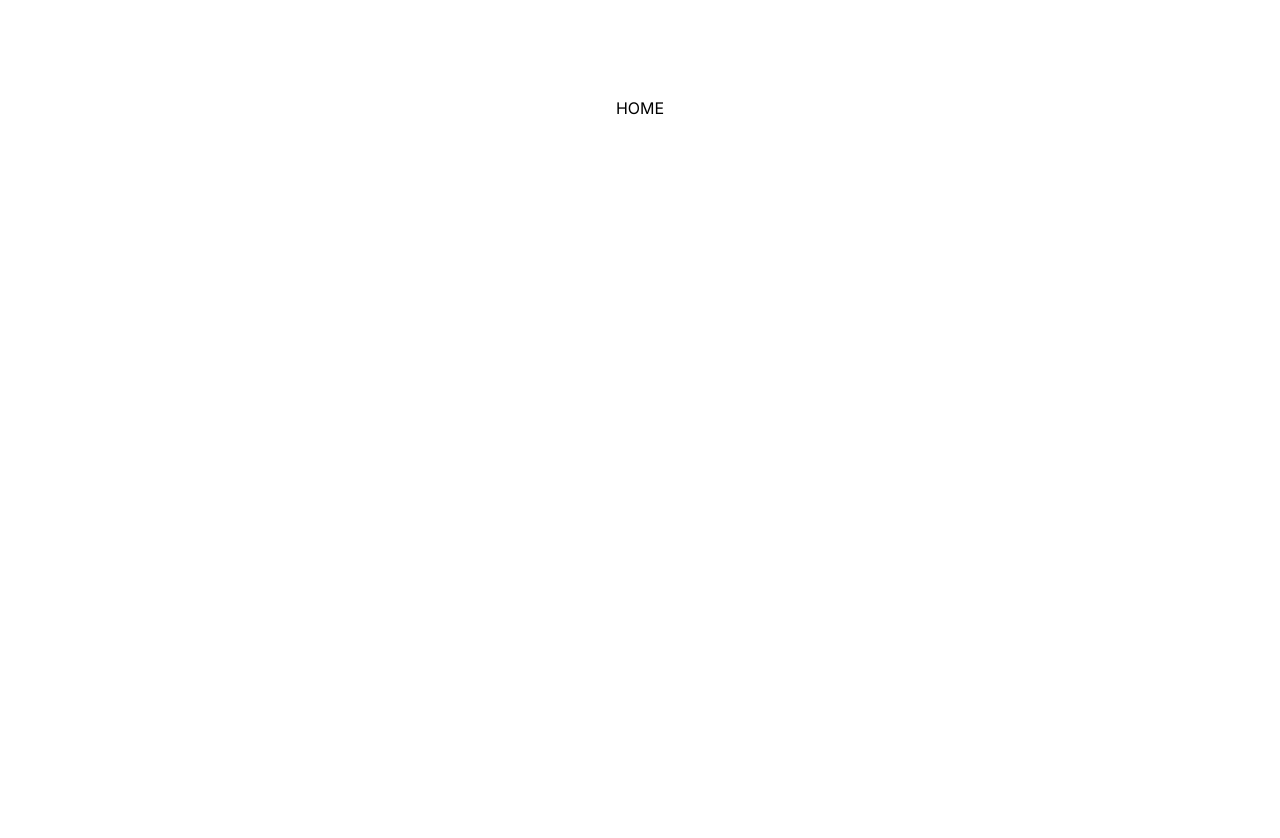
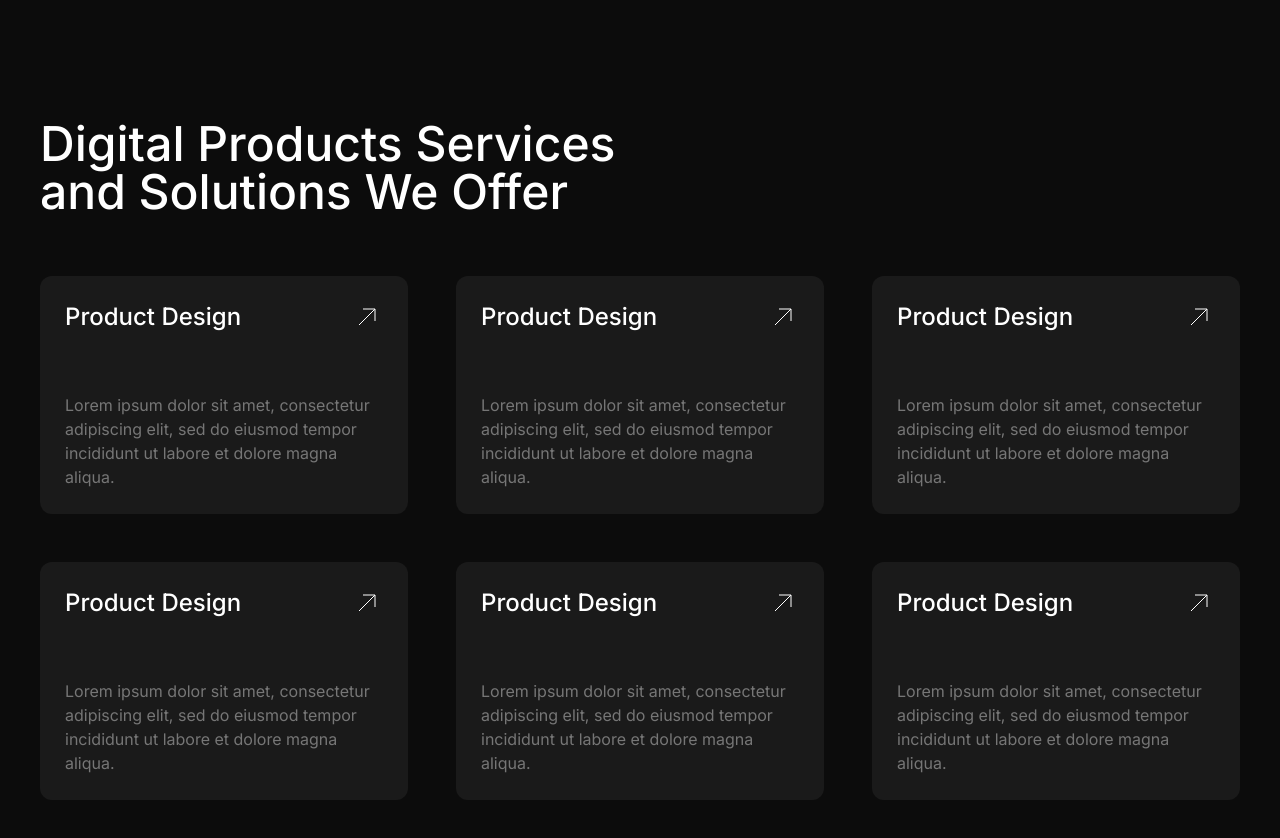
Before and after one commit to cvspan/cvspan-web, a Next.js app: page / in a window 1280 px wide. Shown: the top 838 px of the page. Before the commit the page ends 800 px from the top, so only its background shows below. Built offline with nearby package versions, Linux system fonts and the light colour scheme.

Commit message:
Create digital products section

```diff
--- /dev/null
+++ b/src/components/molecules/layout/digitalProducts/index.tsx
@@ -0,0 +1,75 @@
+import Link from 'next/link';
+import React from 'react';
+const DigitalProduct = ({ item }: { item: number }) => {
+    return (
+        <div
+            className="relative col-span-4 rounded-xl border-[1px] border-transparent bg-[#1a1a1a] p-6 hover:border-[#272727]"
+            key={item}
+        >
+            <div>
+                <div className="flex items-center justify-between">
+                    <span>
+                        <div className="text-2xl font-medium text-white">Product Design</div>
+                    </span>
+                    <svg
+                        xmlns="http://www.w3.org/2000/svg"
+                        width="32"
+                        height="32"
+                        viewBox="0 0 32 32"
+                        fill="fill-current"
+                    >
+                        <path d="M8 24L24 8M24 8H12M24 8V20" stroke="white" />
+                    </svg>
+                </div>
+                <div className="mt-[60px]">
+                    <span className="text-[#767676]">
+                        Lorem ipsum dolor sit amet, consectetur adipiscing elit, sed do eiusmod tempor incididunt ut
+                        labore et dolore magna aliqua.
+                    </span>
+                </div>
+            </div>
+            <Link
+                href="/"
+                className="absolute left-0 top-0 z-[100] block h-full w-full overflow-hidden whitespace-nowrap bg-transparent outline-none"
+            ></Link>
+        </div>
+    );
+};
+
+const DigitalProductHeader = () => {
+    return (
+        <div className="min-w-[564px]">
+            <span>
+                <h2 className="text-5xl font-medium text-white">
+                    Digital Products Services <br /> and Solutions We Offer
+                </h2>
+            </span>
+        </div>
+    );
+};
+
+const DigitalProductList = () => {
+    return (
+        <div className="pt-[60px]">
+            <div>
+                <div className="grid grid-cols-12 gap-12">
+                    {Array.from([1, 2, 3, 4, 5, 6], (x) => x).map((item: number, i: number) => (
+                        <DigitalProduct item={item} key={i} />
+                    ))}
+                </div>
+            </div>
+        </div>
+    );
+};
+export const DigitalProducts = () => {
+    return (
+        <section>
+            <div className="bg-[#0c0c0c]">
+                <div className="mx-auto w-full max-w-[1200px] py-[120px]">
+                    <DigitalProductHeader />
+                    <DigitalProductList />
+                </div>
+            </div>
+        </section>
+    );
+};
--- a/src/components/pages/home/index.tsx
+++ b/src/components/pages/home/index.tsx
@@ -1,7 +1,9 @@
+import { DigitalProducts } from '@/components/molecules/layout/digitalProducts';
+
 export default function Homepage() {
     return (
-        <main className="flex min-h-screen flex-col items-center justify-between p-24">
-            <h1>HOME</h1>
+        <main>
+            <DigitalProducts />
         </main>
     );
 }
```
